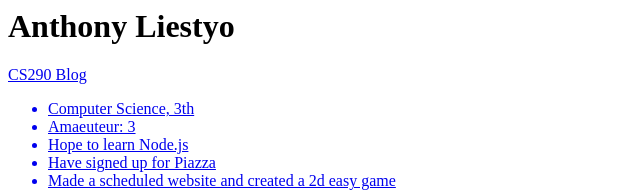
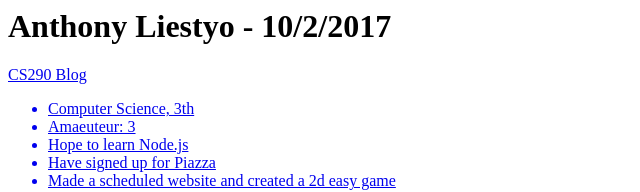
Before and after one commit to atyemail/CS290-Blog, a plain HTML site: page index.html in a window 1280 px wide. Shown: the top 192 px of the page, without its empty margins (0-640 px from the left). Drawn offline with Linux system fonts and the light colour scheme.

Commit message:
Update index.html

```diff
--- a/index.html
+++ b/index.html
@@ -1,5 +1,5 @@
 <div>
-  <h1>Anthony Liestyo</h1>
+  <h1>Anthony Liestyo - 10/2/2017</h1>
   <a href='https://github.com/atyemail/CS290-Blog/blob/master/blog.html'> CS290 Blog </h2>
 </div>
 <ul>
```
